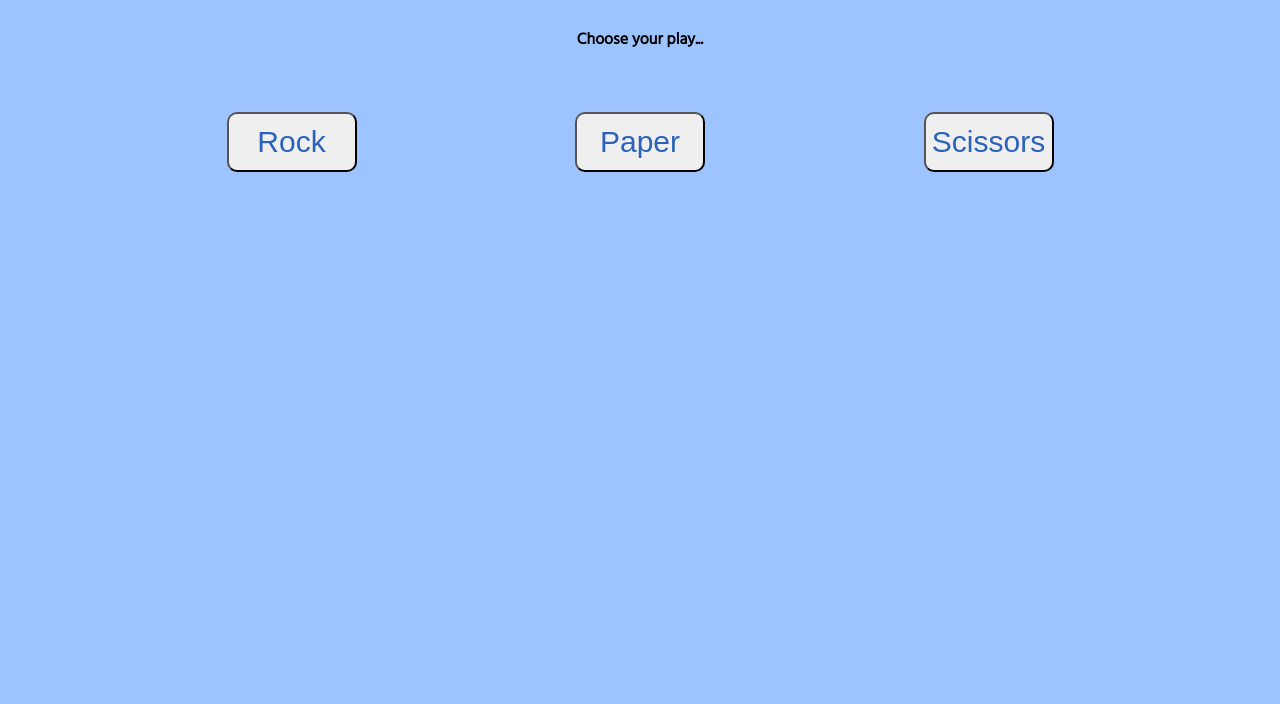
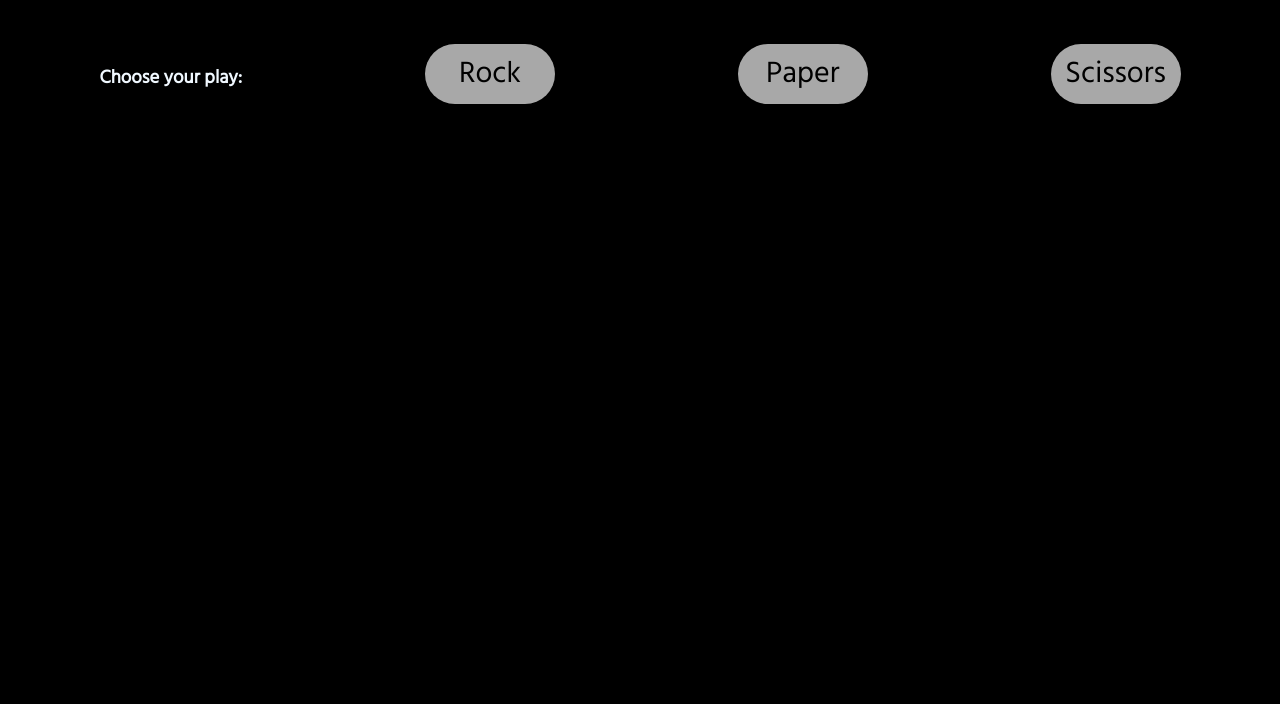
Before and after one commit to laurencecasta/Rock-Paper-Scissors-Game, a plain HTML site: page index.html in a window 1280 px wide. Shown: the part 96-800 px from the top of the page. Drawn offline with Linux system fonts and the light colour scheme.

Commit message:
Finished initial css for frontend

```diff
--- a/index.html
+++ b/index.html
@@ -12,10 +12,8 @@
   <div id="heading">
     <h1>ROCK PAPER SCISSORS GAME</h1>
   </div>
-  <div id="prompt">
-    <h4>Choose your play...</h4>
-  </div>
   <div id="btn-container">
+    <h3>Choose your play:</h3>
     <button id="rock">Rock</button>
     <button id="paper">Paper</button>
     <button id="scissors">Scissors</button>
--- a/styles/main.css
+++ b/styles/main.css
@@ -1,6 +1,7 @@
 body {
-  background: rgb(157, 196, 255);
+  background: rgb(0, 0, 0);
   font-family:  'Hind', sans-serif;
+  color: aliceblue;
 }
 
 div {
@@ -11,23 +12,32 @@ div {
   justify-content: center;
 }
 
-#prompt {
-  justify-content: center;
-}
 #btn-container {
   margin-top: 3%;
   margin-bottom: 3%;
-  justify-content: space-evenly;
+  justify-content: space-around;
 }
 
 button {
-  color: rgb(42, 99, 185);
+  font-family: inherit;
+  color: rgb(0, 0, 0);
+  background-color: rgb(168, 168, 168);
   width: 130px;
   height: 60px;
-  border-radius: 10px;
+  border-width: 3px;
+  border-color: white;
+  border-radius: 30px;
   font-size: 30px;
+  cursor: pointer;
 }
 
+button:hover {
+  transform: scale(1.15);
+  box-shadow: -1px 1px 15px 7px rgb(255, 200, 18)
+}
+button:focus {
+  outline: none;
+}
 #gdParent {
   justify-content: center;
 }
@@ -37,3 +47,5 @@ button {
   justify-content: center;
   text-align: center;
 }
+
+input, button, submit {border: none;}
```
